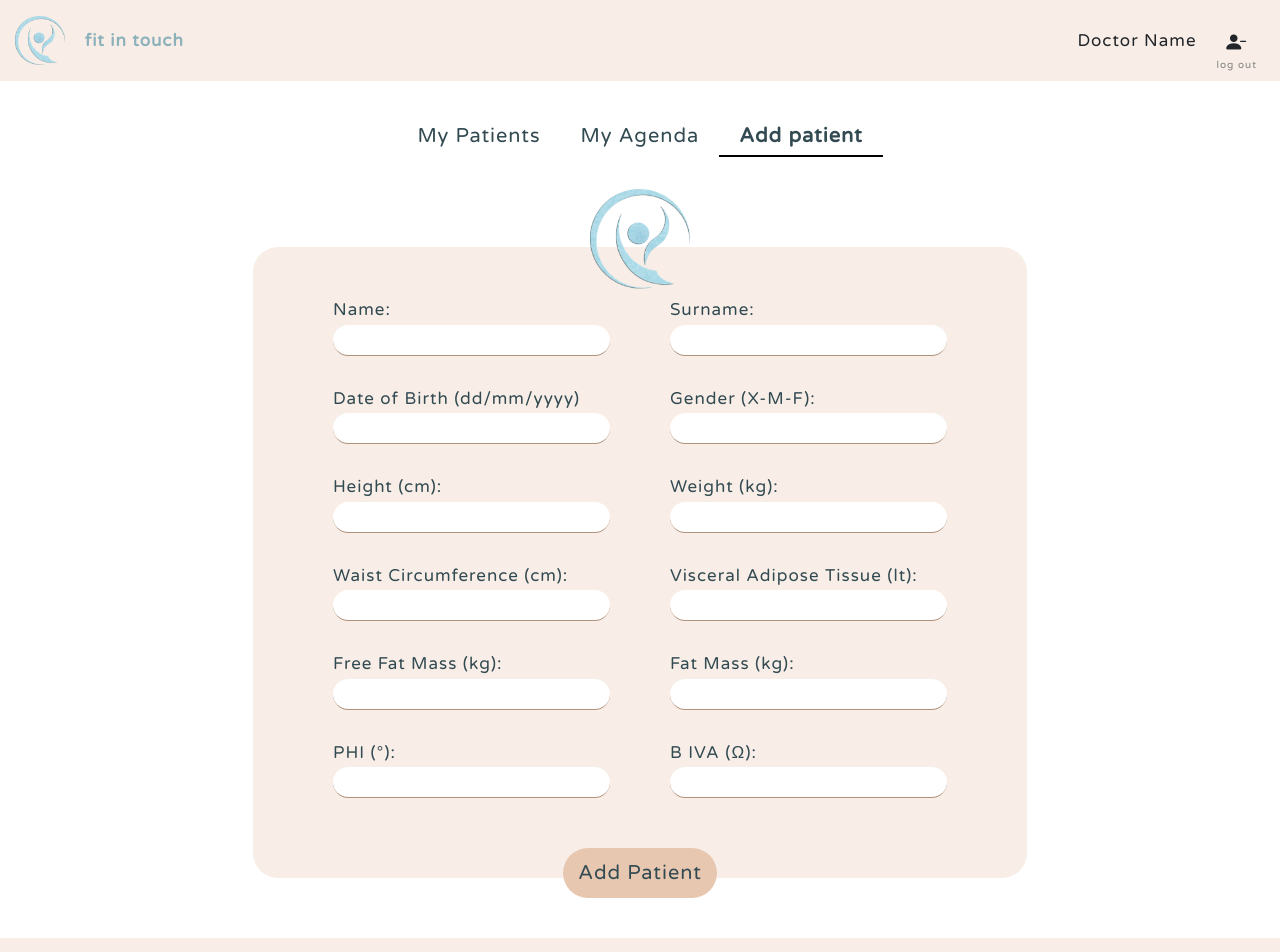
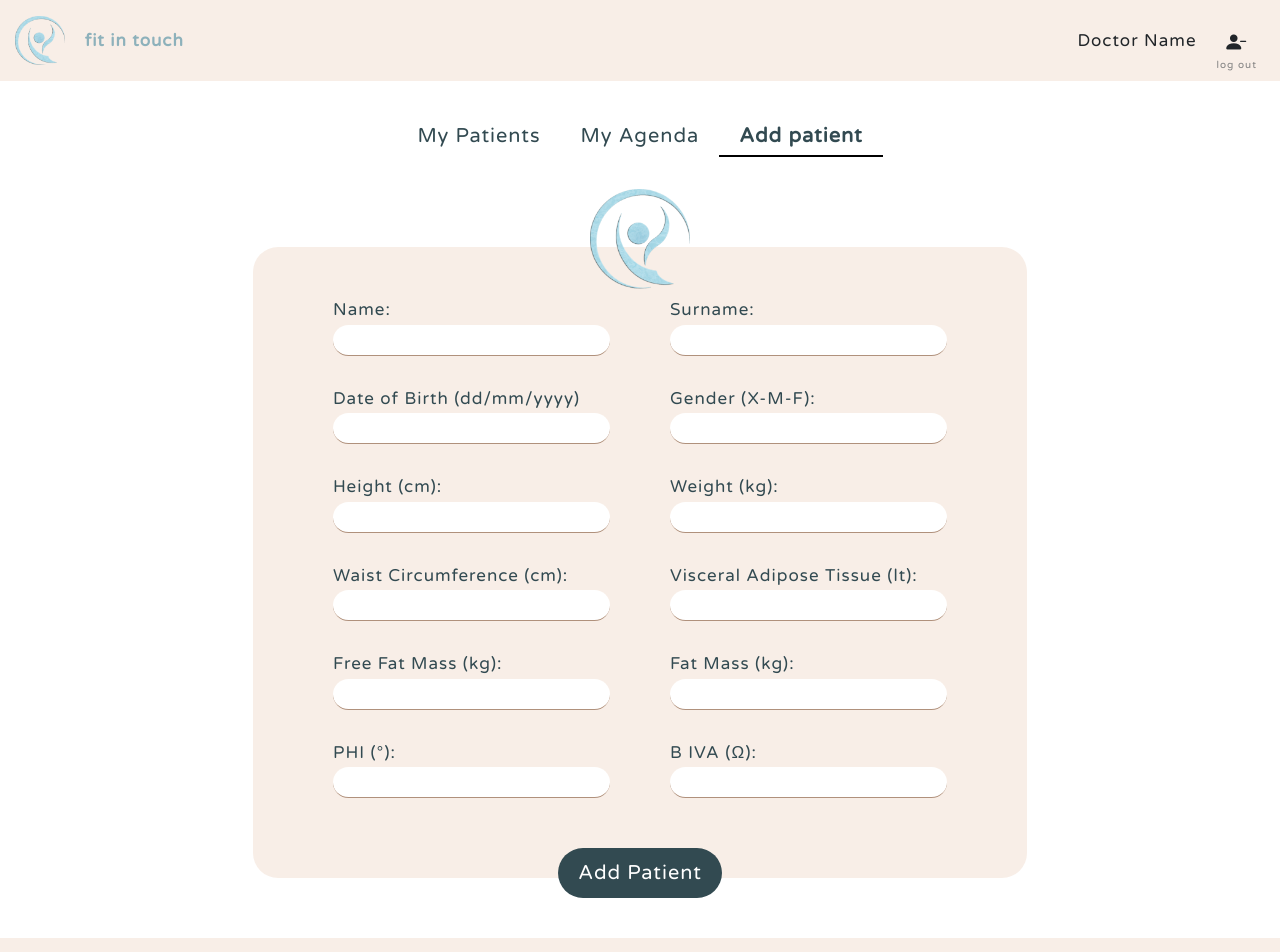
Before and after one commit to RobertaMatera/fit-in-touch, a React (Create React App) app: page /add-patient in a window 1280 px wide. Shown: the top 952 px of the page. Built offline with nearby package versions, Linux system fonts and the light colour scheme.

Commit message:
fix style add patient btn -> AddPatientComponent

```diff
--- a/src/components/AddPatient/addPatientStyle.scss
+++ b/src/components/AddPatient/addPatientStyle.scss
@@ -30,21 +30,20 @@
     }
   }
   & .submit {
-    background-color: $light-sand;
-    border-radius: 25px;
+    background-color: $dark-green;
+    border-radius: 50px;
     border: none;
-    padding: 10px 15px;
-    color: $dark-green;
+    padding: 0.5rem 1rem;
+    color: $white;
     position: absolute;
     bottom: 0;
     margin-bottom: 40px;
     &:hover {
-      color: $dark-sand;
-      background-color: rgba($main-blue, 30%);
+      background-color: $my-gray;
     }
     &:focus {
-      background-color: $main-blue;
-      color: $white;
+      background-color: $my-gray;
+      box-shadow: 0px 0px 10px 1px $my-gray;
     }
   }
 }
--- a/src/components/MainDoctorSection/mainDoctorSectionStyle.scss
+++ b/src/components/MainDoctorSection/mainDoctorSectionStyle.scss
@@ -13,12 +13,11 @@
   }
   & .add-event-btn {
     margin-top: 20px;
-    padding: 5px 15px;
+    padding: 0.5rem 1rem;
     border: transparent;
     border-radius: 25px;
     background-color: $dark-green;
     color: $white;
-    padding: 0.5rem 1rem;
     &:hover {
       background-color: $my-gray;
     }
```
